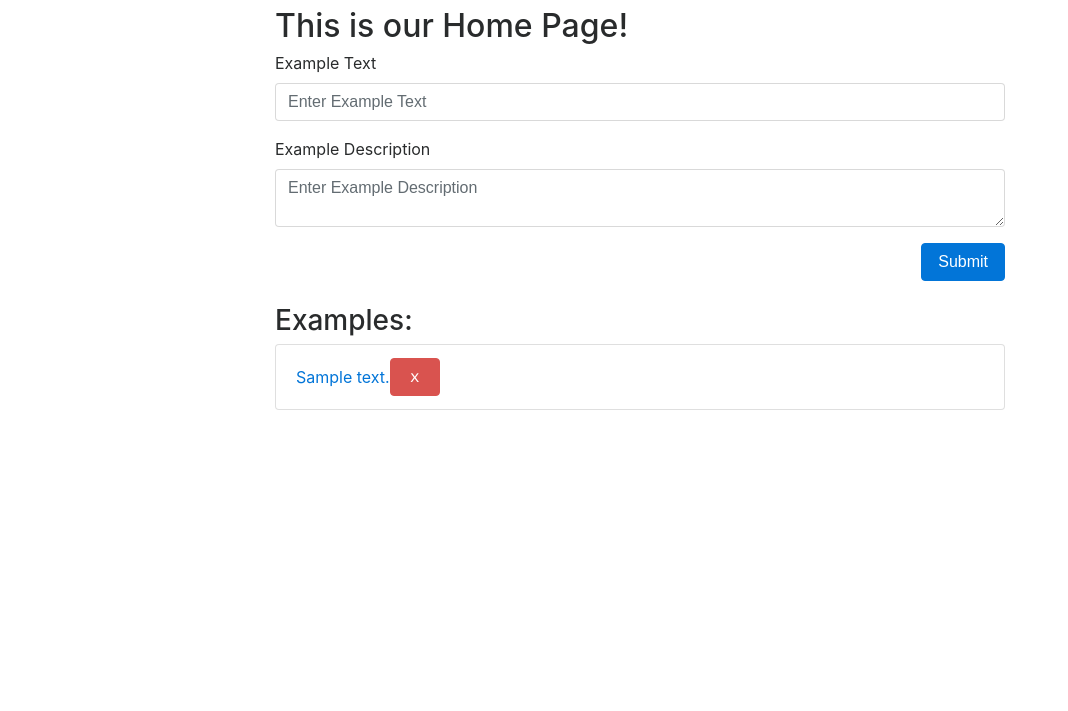
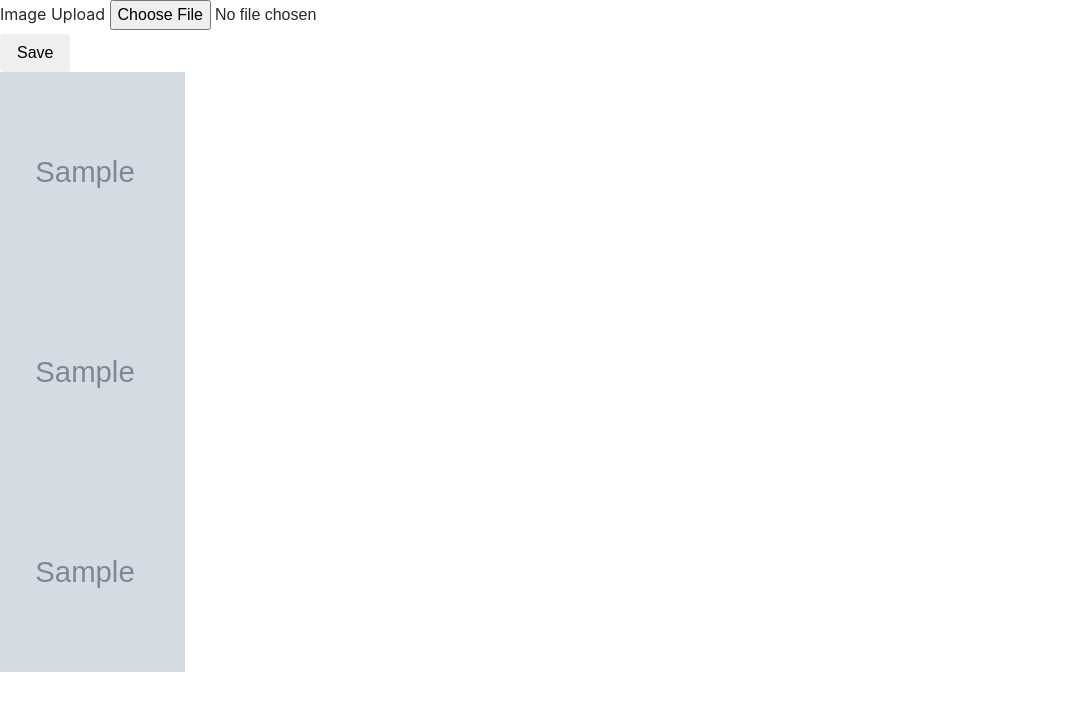
Before and after one commit to RTatineni/ai-image-gallery, a Node server app: template views/index.handlebars in a window 1280 px wide. Shown: the top 711 px of the page, without its empty margins (0-1068 px from the left). Run offline with Node 20, Linux system fonts and the light colour scheme; tables that the repository leaves empty hold one stand-in row (values such as "Sample post"); the template is opened without the code that fills it: values that come from a table or form of the project are taken from there, most other values are stand-ins (such as "Sample title", 1, 10 or a date in 2020); grey boxes marked "Sample" are stand-in pictures; some libraries are stand-ins or nearby versions.

Commit message:
S3 upload download working with images and displaying single image on handlebars

```diff
--- /dev/null
+++ b/config/prod.js
@@ -0,0 +1,4 @@
+module.exports = {
+    AWS_ACCESS_KEY_ID: process.env.AWS_ACCESS_KEY_ID,
+    AWS_SECRET_ACCESS_KEY: process.env.AWS_SECRET_ACCESS_KEY,
+  }
--- a/package.json
+++ b/package.json
@@ -11,9 +11,14 @@
   },
   "license": "ISC",
   "dependencies": {
+    "aws-sdk": "^2.493.0",
+    "body-parser": "^1.19.0",
+    "busboy": "^0.3.1",
     "dotenv": "^8.0.0",
     "express": "^4.17.0",
     "express-handlebars": "^3.1.0",
+    "multer": "^1.4.2",
+    "multer-s3": "^2.9.0",
     "mysql2": "^1.6.5",
     "sequelize": "^5.8.6"
   },
--- a/server.js
+++ b/server.js
@@ -1,16 +1,19 @@
 require("dotenv").config();
+
 var express = require("express");
 var exphbs = require("express-handlebars");
+var db = require("./models");
+var app = express();
+const fileRoutes = require("./routes/file-upload")
 
-var db = require("./models");
-
-var app = express();
 var PORT = process.env.PORT || 3000;
+const bodyParser = require('body-parser');
 
 // Middleware
-app.use(express.urlencoded({ extended: false }));
+app.use(bodyParser.urlencoded({ extended: false }));
 app.use(express.json());
 app.use(express.static("public"));
+app.use("/api/", fileRoutes)
 
 // Handlebars
 app.engine(
@@ -24,6 +27,7 @@ app.set("view engine", "handlebars");
 // Routes
 require("./routes/apiRoutes")(app);
 require("./routes/htmlRoutes")(app);
+
 
 var syncOptions = { force: false };
 
--- /dev/null
+++ b/services/file-upload.js
@@ -0,0 +1,25 @@
+const aws = require('aws-sdk')
+const multer = require('multer')
+const multerS3 = require('multer-s3')
+const config = require('../config/prod.js')
+
+var s3 = new aws.S3()
+
+aws.config.update({
+    secretAccessKey:config.AWS_SECRET_ACCESS,
+    accessKeyId:config.AWS_ACCESS_KEY,
+    region:"us-east-2"
+})
+
+const upload = multer({
+  storage: multerS3({
+      s3: s3,
+      bucket: 'gallery-images-aa',
+      key: function (req, file, cb) {
+          console.log(file);
+          cb(null, file.originalname); //use Date.now() for unique file keys
+      }
+  })
+});
+
+module.exports = upload
--- a/views/index.handlebars
+++ b/views/index.handlebars
@@ -1,33 +1,161 @@
-<div id="home">
-  <div class="container">
-    <div class="row">
-      <div class="col-8 offset-2">
-        <h1>{{msg}}</h1>
-        <h2>This is our Home Page!</h2>
-        <form class="clearfix mb-4" action="POST">
-          <div class="form-group">
-            <label for="example-text">Example Text</label>
-            <input type="text" id="example-text" class="form-control" aria-describedby="example-text" placeholder="Enter Example Text">
-          </div>
-          <div class="form-group">
-            <label for="example-description">Example Description</label>
-            <textarea class="form-control" id="example-description" aria-describedby="example-description" placeholder="Enter Example Description"></textarea>
-          </div>
-          <button id="submit" class="btn btn-primary float-right">Submit</button>
-        </form>
-        <h3>Examples:</h3>
-        <ul id="example-list" class="list-group">
-          {{#each examples}}
-          <li data-id="{{this.id}}" class="list-group-item">
-            <a href="example/{{this.id}}">{{this.text}}</a>
-            <button class="btn btn-danger float-right delete">ｘ</button>
-          </li>
-          {{/each}}
-        </ul>
-      </div>
-    </div>
-  </div>
-</div>
+
+<form method="POST" action="/api/image-upload" enctype="multipart/form-data">
+        <div class="field">
+            <label for="image">Image Upload</label>
+            <input type="file" name="image" id="image">
+        </div>
+        <input type="submit" class="btn" value="Save">
+</form>
+
 
 <script type="text/javascript" src="https://cdnjs.cloudflare.com/ajax/libs/jquery/3.2.1/jquery.min.js"></script>
 <script src="/js/index.js"></script>
+<script src="https://stackpath.bootstrapcdn.com/bootstrap/4.3.1/js/bootstrap.min.js" integrity="sha384-JjSmVgyd0p3pXB1rRibZUAYoIIy6OrQ6VrjIEaFf/nJGzIxFDsf4x0xIM+B07jRM" crossorigin="anonymous"></script>
+<script src="https://cdnjs.cloudflare.com/ajax/libs/popper.js/1.14.7/umd/popper.min.js" integrity="sha384-UO2eT0CpHqdSJQ6hJty5KVphtPhzWj9WO1clHTMGa3JDZwrnQq4sF86dIHNDz0W1" crossorigin="anonymous"></script>
+
+<body>
+    <div class="row">
+      <div class="column">
+        <img
+          src="{{imgUrls}}"
+          style="width:200px;height:200px"
+          class="hover-shadow cursor"
+          data-toggle="modal"
+          data-target="#aaron-modal"
+        />
+      </div>
+
+    </div>
+    <div class="row">
+      <div class="column">
+        <img
+          src="{{imgUrls}}"
+          style="width:200px;height:200px"
+          class="hover-shadow cursor"
+          data-toggle="modal"
+          data-target="#aaron-modal"
+        />
+      </div>
+
+    </div>
+    <div class="row">
+      <div class="column">
+        <img
+          src="{{imgUrls}}"
+          style="width:200px;height:200px"
+          class="hover-shadow cursor"
+          data-toggle="modal"
+          data-target="#aaron-modal"
+        />
+      </div>
+
+    </div>
+    <!-- make this button better -->
+    <!-- <button
+      type="button"
+      class="btn btn-primary"
+      data-toggle="modal"
+      data-target="#aaron-modal"
+    >
+      Launch demo modal
+    </button> -->
+    <!--  end button -->
+    <div
+      class="modal fade"
+      id="aaron-modal"
+      tabindex="-1"
+      role="dialog"
+      aria-labelledby="aaron-modalTitle"
+      aria-hidden="true"
+    >
+      <div class="modal-dialog modal-dialog-centered modal-lg" role="document">
+         <button type="button" class="close" data-dismiss="modal" aria-label="Close">
+          <span aria-hidden="true">&times;</span>
+        </button>
+        <div class="modal-content">
+          <div class="modal-body">
+            <!-- caro -->
+            <div
+              id="aaron-modal"
+              class="carousel slide"
+              data-ride="carousel"
+            >
+              <ol class="carousel-indicators">
+                <li
+                  data-target="#aaron-modal"
+                  data-slide-to="0"
+                  class="active"
+                ></li>
+                <li
+                  data-target="#aaron-modal"
+                  data-slide-to="1"
+                ></li>
+                <li
+                  data-target="#aaron-modal"
+                  data-slide-to="2"
+                ></li>
+                <li
+                  data-target="#aaron-modal"
+                  data-slide-to="3"
+                ></li>
+              </ol>
+              <div class="carousel-inner">
+                <div class="carousel-item active">
+                  <img
+                    src="https://mdbootstrap.com/img/Photos/Slides/img%20(130).jpg"
+                    class="img-fluid"
+                    alt="Responsive image"
+                  />
+                </div>
+                <div class="carousel-item">
+                  <img
+                    src="https://mdbootstrap.com/img/Photos/Slides/img%20(129).jpg"
+                    class="img-fluid"
+                    alt="Responsive image"
+                  />
+                </div>
+                <div class="carousel-item">
+                  <img
+                    src="https://mdbootstrap.com/img/Photos/Slides/img%20(70).jpg"
+                    class="img-fluid"
+                    alt="Responsive image"
+                  />
+                </div>
+                <div class="carousel-item">
+                  <img
+                    src="https://mdbootstrap.com/img/Photos/Slides/img%20(80).jpg"
+                    class="img-fluid"
+                    alt="Responsive image"
+                  />
+                </div>
+              </div>
+              <a
+                class="carousel-control-prev"
+                href="#aaron-modal"
+                role="button"
+                data-slide="prev"
+              >
+                <span
+                  class="carousel-control-prev-icon"
+                  {{!-- aria-hidden="true" --}}
+                ></span>
+                <span class="sr-only">Previous</span>
+              </a>
+              <a
+                class="carousel-control-next"
+                href="#aaron-modal"
+                role="button"
+                data-slide="next"
+              >
+                <span
+                  class="carousel-control-next-icon"
+                  {{!-- aria-hidden="true" --}}
+                ></span>
+                <span class="sr-only">Next</span>
+              </a>
+            </div>
+            <!-- end caro -->
+          </div>
+        </div>
+      </div>
+    </div>
```
Also changed, not shown: routes/file-upload.js (added, +14 -0 lines), routes/htmlRoutes.js (+27 -16 lines), 1 other file.
